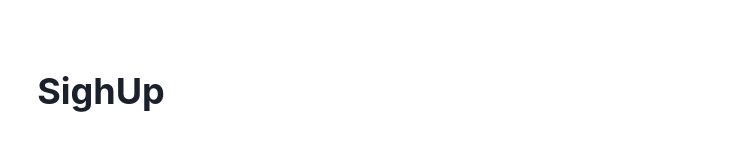
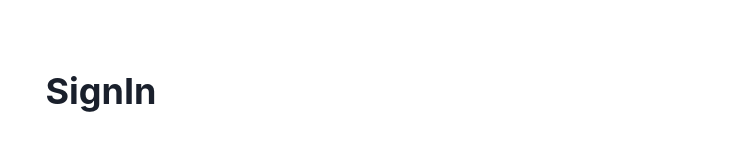
Before and after one commit to zerosial/React-Redux-Todolist-withLogin, a React (Create React App) app: page /signin in a window 1280 px wide. Shown: the part 328-478 px from the top of the page, without its empty margins (539-1280 px from the left). Built offline with nearby package versions, Linux system fonts and the light colour scheme.

Commit message:
feat: 폴더명 변경

```diff
--- a/src/components/SignIn.tsx
+++ b/src/components/SignIn.tsx
@@ -3,7 +3,7 @@ import { Container, Heading } from "@chakra-ui/react";
 const SignIn = () => {
   return (
     <Container maxW={"100%"} p={"16px"}>
-      <Heading>SighUp</Heading>
+      <Heading>SignIn</Heading>
     </Container>
   );
 };
```
